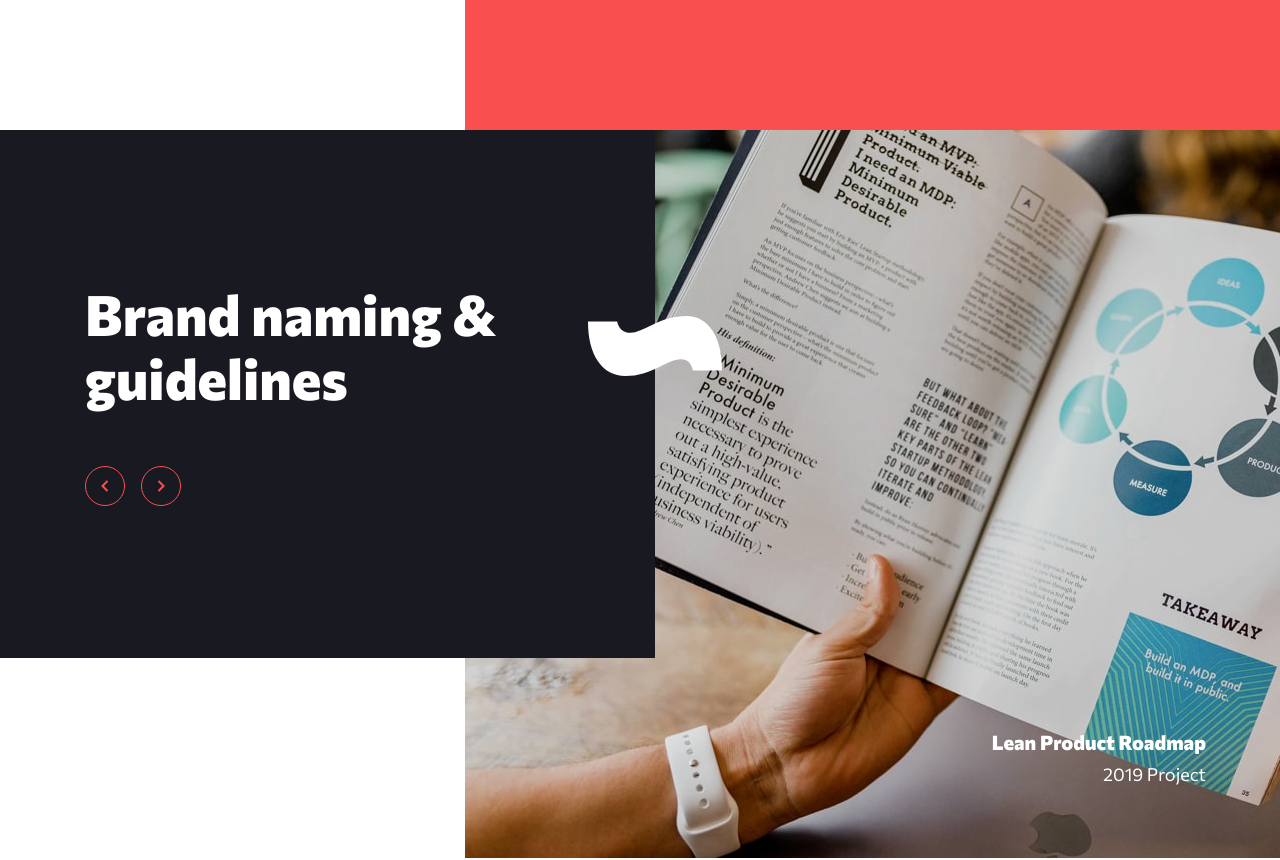
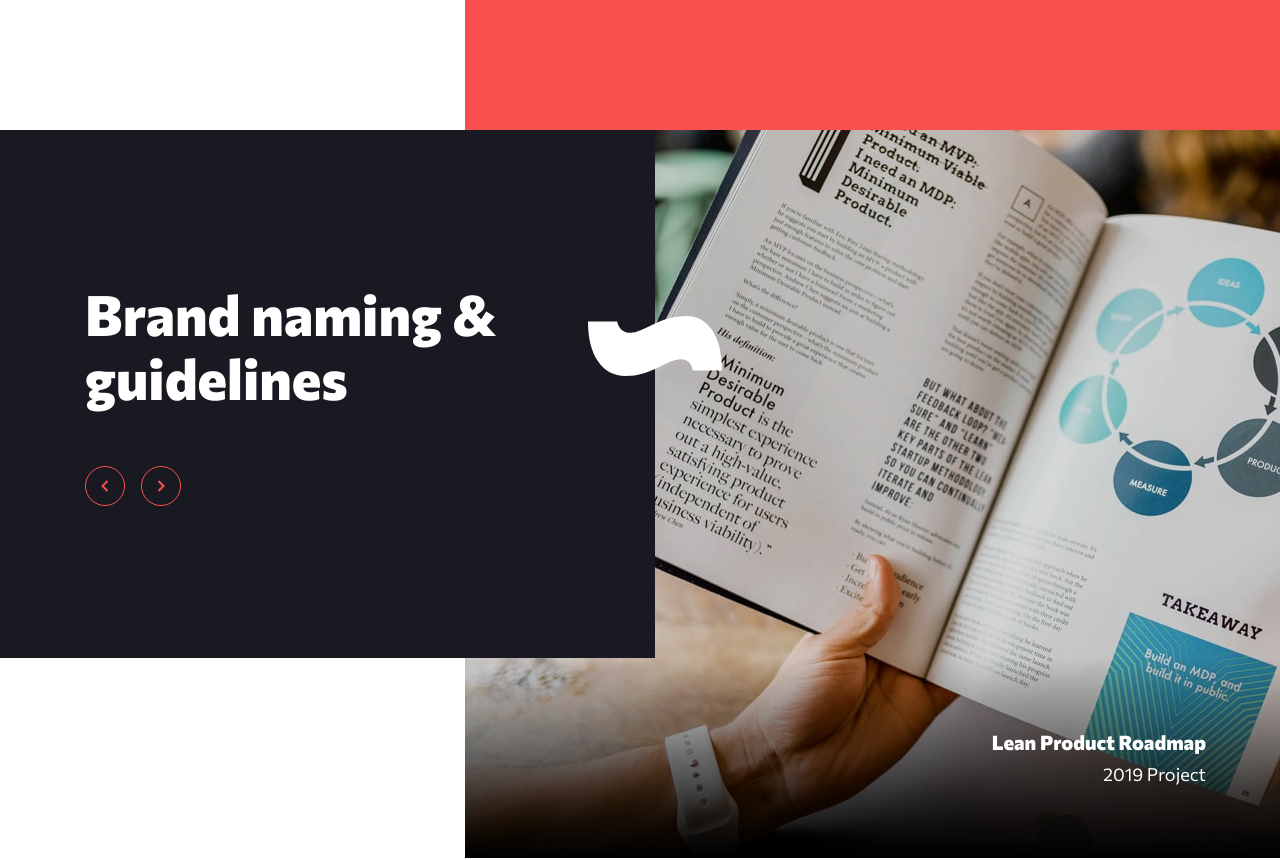
Before and after one commit to danielopq/creative, a React (Vite) app: page / in a window 1280 px wide. Shown: the part 2740-3600 px from the top of the page. Built offline with nearby package versions, Linux system fonts and the light colour scheme.

Commit message:
aria-label added on the buttons, project.css - div with details modified

```diff
--- a/src/components/design/Design.tsx
+++ b/src/components/design/Design.tsx
@@ -20,7 +20,7 @@ const Design: React.FC = () => {
                         and brand awareness. We are firm believers that success lies in creative
                         collaboration with our clients.”
                     </p>
-                    <div id="design-button">Schedule a Call</div>
+                    <div id="design-button" aria-label="Schedule a Call">Schedule a Call</div>
                 </div>
             </div>
         </section>
--- a/src/components/footer/Footer.tsx
+++ b/src/components/footer/Footer.tsx
@@ -10,7 +10,7 @@ const Footer: React.FC = () => {
         <footer>
             <div>
                 <h2>Let's build something great together.</h2>
-                <button className='standardButton'>Schedule a Call</button>
+                <button className='standardButton' aria-label="Schedule a Call">Schedule a Call</button>
             </div>
         </footer>
     )
--- a/src/components/guidelines/Guidelines.tsx
+++ b/src/components/guidelines/Guidelines.tsx
@@ -53,8 +53,8 @@ const Guidelines: React.FC = () => {
                 <div>
                     <h2>Brand naming & guidelines</h2>
                     <nav id="guidelines-navBar">
-                        <button id="previousBt" className='guidelines-navBar-bt' onClick={() => navigateSlide('previous')}></button>
-                        <button id="nextBt" className='guidelines-navBar-bt' onClick={() => navigateSlide('next')}></button>
+                        <button id="previousBt" aria-label="Previous project" className='guidelines-navBar-bt' onClick={() => navigateSlide('previous')}></button>
+                        <button id="nextBt" aria-label="Next project" className='guidelines-navBar-bt' onClick={() => navigateSlide('next')}></button>
                     </nav>
                 </div>
             </div>
--- a/src/components/guidelines/project/project.css
+++ b/src/components/guidelines/project/project.css
@@ -1,7 +1,6 @@
 .project{
     width: 895px;
     height: inherit;
-    padding: 596px 154px 0px 0px;
     background: center/895px no-repeat;
     position: absolute;
     margin-left: 545px;
@@ -9,14 +8,17 @@
 }
 
 .projectDetails{
-    width: auto;
-    height: 64px;
+    width: inherit;
+    height: 200px;
+    padding: 68px 154px 0px 0px;
     display: flex;
     flex-direction: column;
-    justify-content: space-between;
+    justify-content: flex-start;
     text-align: right;
     color: white;
-    float: right;
+    bottom: 0px;
+    position: absolute;
+    background: linear-gradient(to top, rgba(0,0,0,1), rgba(0,0,0,0));
 }
 
 .projectTitle{
@@ -38,7 +40,8 @@
     }
 
     .projectDetails{
-        height: 40px;
+        height: 130px;
+        padding:45px 40px 0px 0px;
     }
 
     .projectTitle{
@@ -65,8 +68,8 @@
 
 
     .projectDetails{
-        width: auto;
-        height: 40px;
+        height: 111px;
+        padding: 36px 32px 0px 0px;
     }
 
     .projectTitle{
--- a/src/components/header/Header.tsx
+++ b/src/components/header/Header.tsx
@@ -19,7 +19,7 @@ const Header:React.FC = () => {
                     small businesses, giving lasting impressions to
                     audiences in a digital world.
                 </p>
-                <button id="header-button" className='standardButton'>Learn More</button>
+                <button id="header-button" aria-label="Learn more" className='standardButton'>Learn More</button>
             </div>
             <div id="header-mainPic"></div>
         </header>
--- a/src/components/navBar/Navbar.tsx
+++ b/src/components/navBar/Navbar.tsx
@@ -25,18 +25,18 @@ const NavBar: React.FC = () => {
         <nav id="desktopNavBar">
             <menu id="desktopMenu">
                 <div>
-                    <button className='menuButton'>About</button>
-                    <button className='menuButton'>Service</button>
-                    <button className='menuButton'>Projects</button>
+                    <button className='menuButton' aria-label="About">About</button>
+                    <button className='menuButton' aria-label="Service">Service</button>
+                    <button className='menuButton' aria-label="Projects">Projects</button>
                 </div>
                 <button id="desktopMenu-scheduleBt" className='standardButton'>Schedule a Call</button>
             </menu>
             <button ref={refMobileIcon} id="mobileIcon" className='mobileIconBurger' onClick={() => handleClick()}></button>
             <menu id="mobileMenu">
                 <div>
-                    <button className='menuButton'>About</button>
-                    <button className='menuButton'>Service</button>
-                    <button className='menuButton'>Projects</button>
+                    <button className='menuButton' aria-label="About">About</button>
+                    <button className='menuButton' aria-label="Service">Service</button>
+                    <button className='menuButton' aria-label="Projects">Projects</button>
                     <button id="mobileMenu-scheduleBt" className='standardButton'>Schedule a Call</button>
                 </div>
             </menu>
```
